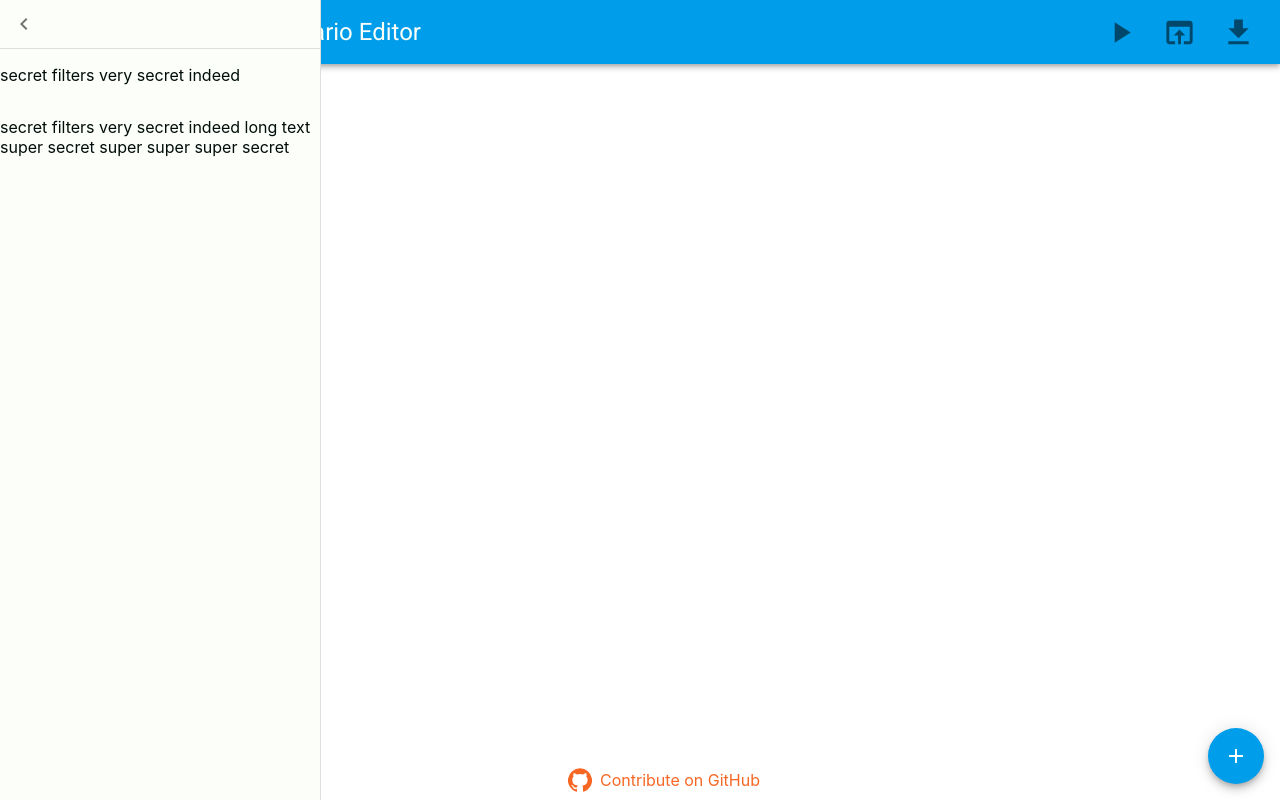
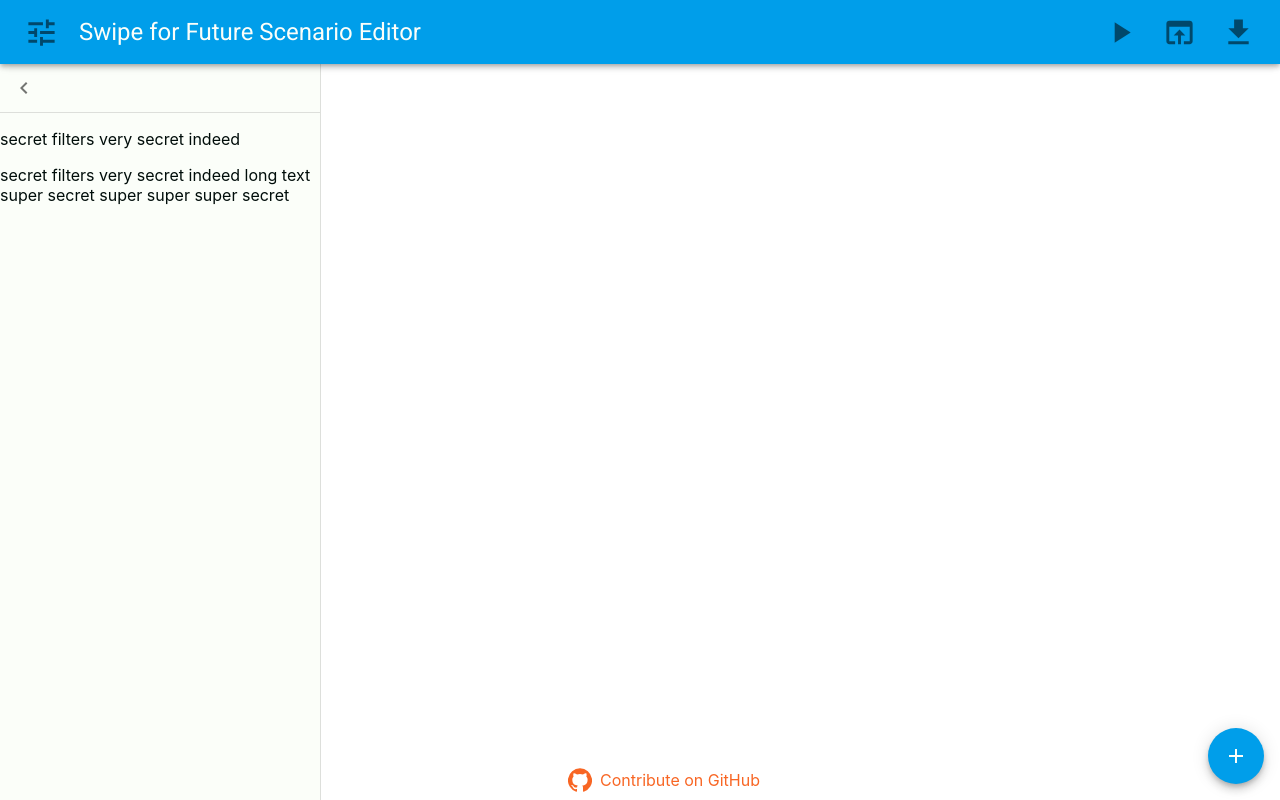
Before and after one commit to Greenheart/swipeforfuture-scenario-editor, a React (Create React App) app: page / in a window 1280 px wide. Both pictures are taken after a click on the button 41 px from the left and 32 px from the top of the page. Built offline with nearby package versions, Linux system fonts and the light colour scheme.

Commit message:
fix(filters): Use makeStyles() to use API with best support

```diff
--- a/src/components/Filters.tsx
+++ b/src/components/Filters.tsx
@@ -1,15 +1,26 @@
 import React, { useContext } from 'react'
-import { Drawer, IconButton, Divider } from '@material-ui/core'
+import { Drawer, IconButton, Divider, Toolbar } from '@material-ui/core'
 import { ChevronLeft } from '@material-ui/icons'
-import { styled } from '@material-ui/core/styles'
+import { createStyles, makeStyles } from '@material-ui/core/styles'
 
 import { EditorContext } from '../contexts/EditorContext'
 
-const FiltersDrawer = styled(Drawer)({
-    '& > *': {
-        maxWidth: '20rem',
+const drawerWidth = '20rem'
+
+const useStyles = makeStyles(() =>
+    createStyles({
+        drawer: {
+            width: drawerWidth,
+            flexShrink: 0,
+        },
+        drawerPaper: {
+            width: drawerWidth,
+        },
+        drawerContainer: {
+            overflow: 'auto',
         },
     })
+)
 
 const FiltersCore = ({
     isOpen,
@@ -18,8 +29,17 @@ const FiltersCore = ({
     isOpen: boolean
     setIsOpen(isOpen: boolean): void
 }) => {
+    const classes = useStyles()
+
     return (
-        <FiltersDrawer variant="persistent" anchor="left" open={isOpen}>
+        <Drawer
+            variant="persistent"
+            anchor="left"
+            open={isOpen}
+            className={classes.drawer}
+            classes={{ paper: classes.drawerPaper }}>
+            <div className={classes.drawerContainer}>
+                <Toolbar />
                 <div>
                     <IconButton onClick={() => setIsOpen(false)}>
                         <ChevronLeft />
@@ -28,10 +48,11 @@ const FiltersCore = ({
                 <Divider />
                 <p>secret filters very secret indeed</p>
                 <p>
-                secret filters very secret indeed long text super secret super
-                super super secret
+                    secret filters very secret indeed long text super secret
+                    super super super secret
                 </p>
-        </FiltersDrawer>
+            </div>
+        </Drawer>
     )
 }
 
--- a/src/components/Header.tsx
+++ b/src/components/Header.tsx
@@ -7,19 +7,30 @@ import {
     AppBar,
     Toolbar,
     useTheme,
+    Theme,
 } from '@material-ui/core'
 import { Tune, GetApp, OpenInBrowser, PlayArrow } from '@material-ui/icons'
+import { createStyles, makeStyles } from '@material-ui/core/styles'
 
 import { EditorContext } from '../contexts/EditorContext'
 
+const useStyles = makeStyles((theme: Theme) =>
+    createStyles({
+        appBar: {
+            zIndex: theme.zIndex.drawer + 1,
+        },
+    })
+)
+
 const Header = () => {
     const theme = useTheme()
+    const classes = useStyles()
     const editorContext = useContext(EditorContext)
 
     const filterVerb = editorContext.state.isFiltersOpen ? 'Hide' : 'Show'
 
     return (
-        <AppBar position="sticky">
+        <AppBar position="sticky" className={classes.appBar}>
             <Toolbar>
                 <Tooltip title={`${filterVerb} filters`} arrow>
                     <IconButton
```
Lines whose indentation alone changed are shown as unchanged.
